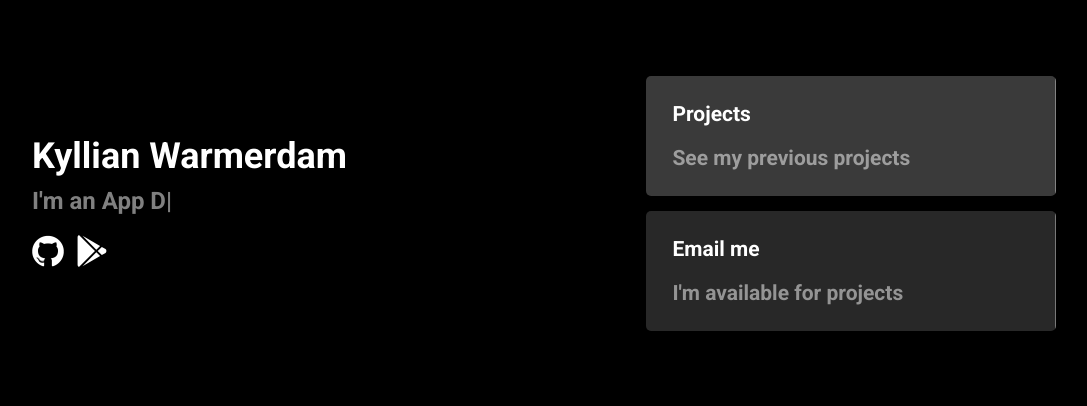
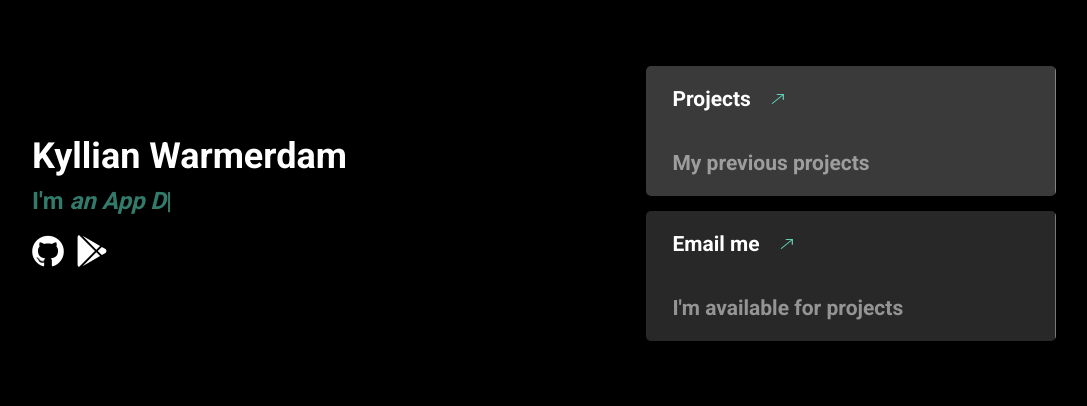
Before and after one commit to InstantlyMoist/kyllian.nl, a plain HTML site: page index.html in a window 1280 px wide. Shown: the part 197-603 px from the top of the page, without its empty margins (96-1183 px from the left). Drawn offline with Linux system fonts and the light colour scheme.

Commit message:
Added more colouring

```diff
--- a/index.html
+++ b/index.html
@@ -29,14 +29,20 @@
             <div id="buttoncontainer">
                 <button id='projects' class="fadeInRight">
                     <a href="projects.html">
-                        <p>Projects</p>
-                        <p class="buttonDescription">See my previous projects</p>
+                        <div id="row">
+                            <p>Projects</p>
+                            <img src='assets/arrow.svg'>
+                        </div>
+                        <p class="buttonDescription">My previous projects</p>
                     </a>
                 </button>
                 <div class="divider"></div>
                 <button id='hire' class="fadeInRight">
                     <a href="mailto:kyllian@warmerd.am?SUBJECT=About a project">
-                        <p>Email me</p>
+                        <div id="row">
+                            <p>Email me</p>
+                            <img src='assets/arrow.svg'>
+                        </div>
                         <p class="buttonDescription">I'm available for projects</p>
                     </a>
                 </button>
--- a/script/index.js
+++ b/script/index.js
@@ -4,7 +4,7 @@ let removalLength = 0;
 let flash = true;
 
 function updateMessage() {
-    let finalMessage = `I'm ${possible[current].substring(0, possible[current].length - removalLength)}${flash ? "|" : ""}`;
+    let finalMessage = `I'm <i>${possible[current].substring(0, possible[current].length - removalLength)}</i>${flash ? "|" : ""}`;
     document.getElementById("description").innerHTML = finalMessage;
 }
 
--- a/style/style.css
+++ b/style/style.css
@@ -100,6 +100,11 @@ button p.buttonDescription {
 
 #textcontainer #description {
     margin-bottom: 20px;
+    color: #65F3D2;
+}
+
+#row {
+    display: flex;
 }
 
 .icons {
```
Also changed, not shown: assets/arrow.svg (added), script/projects.js (line endings or trailing spaces).
